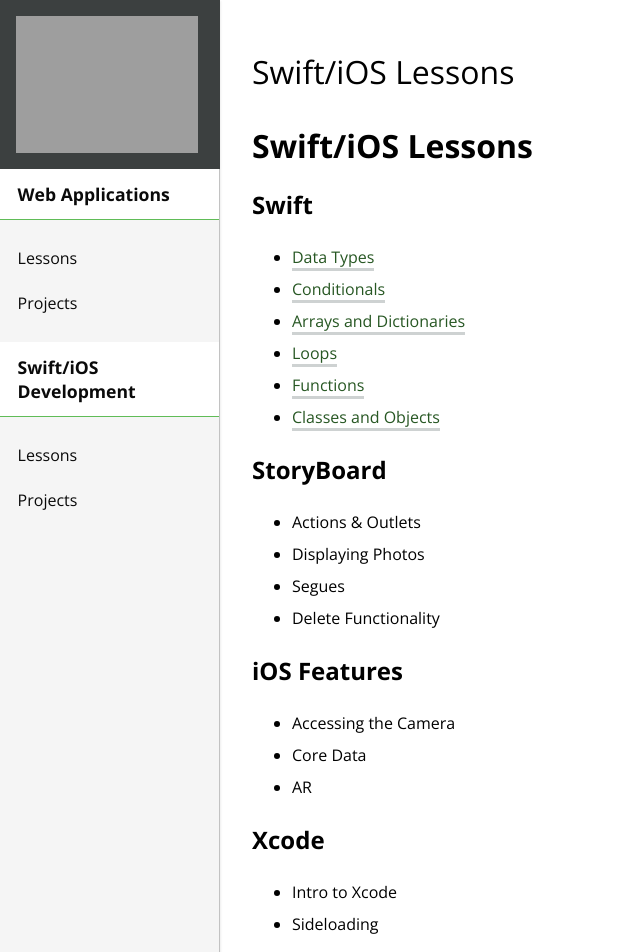
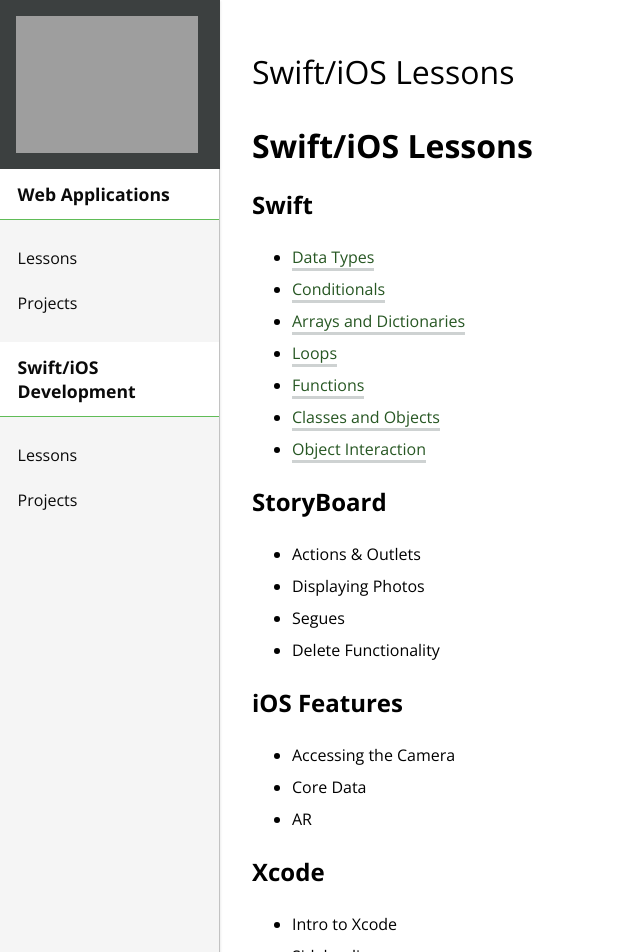
Before and after one commit to ameseee/kwk-curriculum-site, a Jekyll site: the page built from swift-ios/lessons/index.md, in a window 1280 px wide. Shown: the top 952 px of the page, without its empty margins (0-640 px from the left). Built offline with Jekyll 4.4.1, drawn with Linux system fonts in a browser that asks for light colours; nearby versions of some CDN libraries; our own code applies the rules of GitHub Pages for plain Markdown files.

Commit message:
Add link to object interaction lesson

```diff
--- a/swift-ios/lessons/index.md
+++ b/swift-ios/lessons/index.md
@@ -7,6 +7,7 @@
 - [Loops](/swift-ios/lessons/loops)
 - [Functions](/swift-ios/lessons/functions)
 - [Classes and Objects](/swift-ios/lessons/classes-objects)
+- [Object Interaction](/swift-ios/lessons/object-interaction)
 
 ## StoryBoard
 - Actions & Outlets
```
